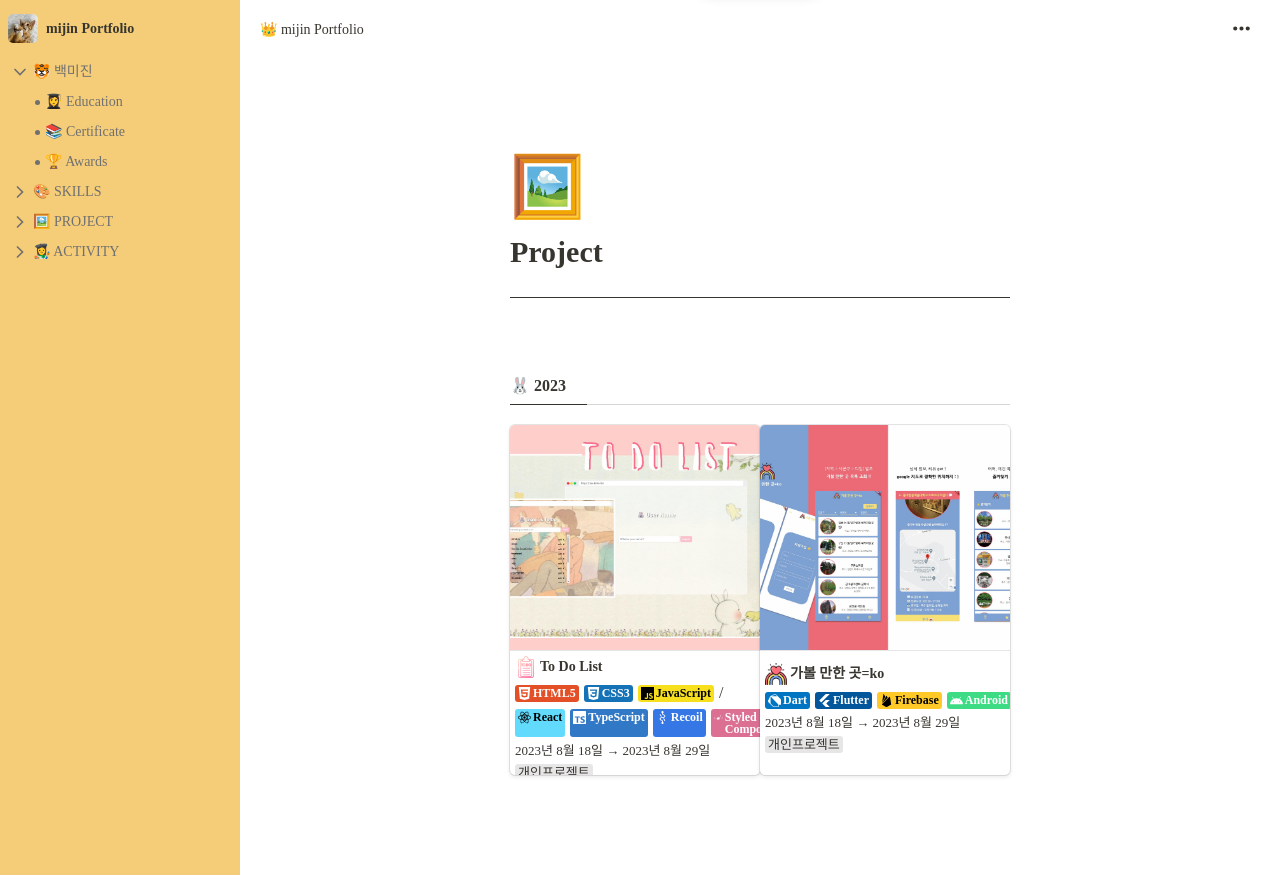
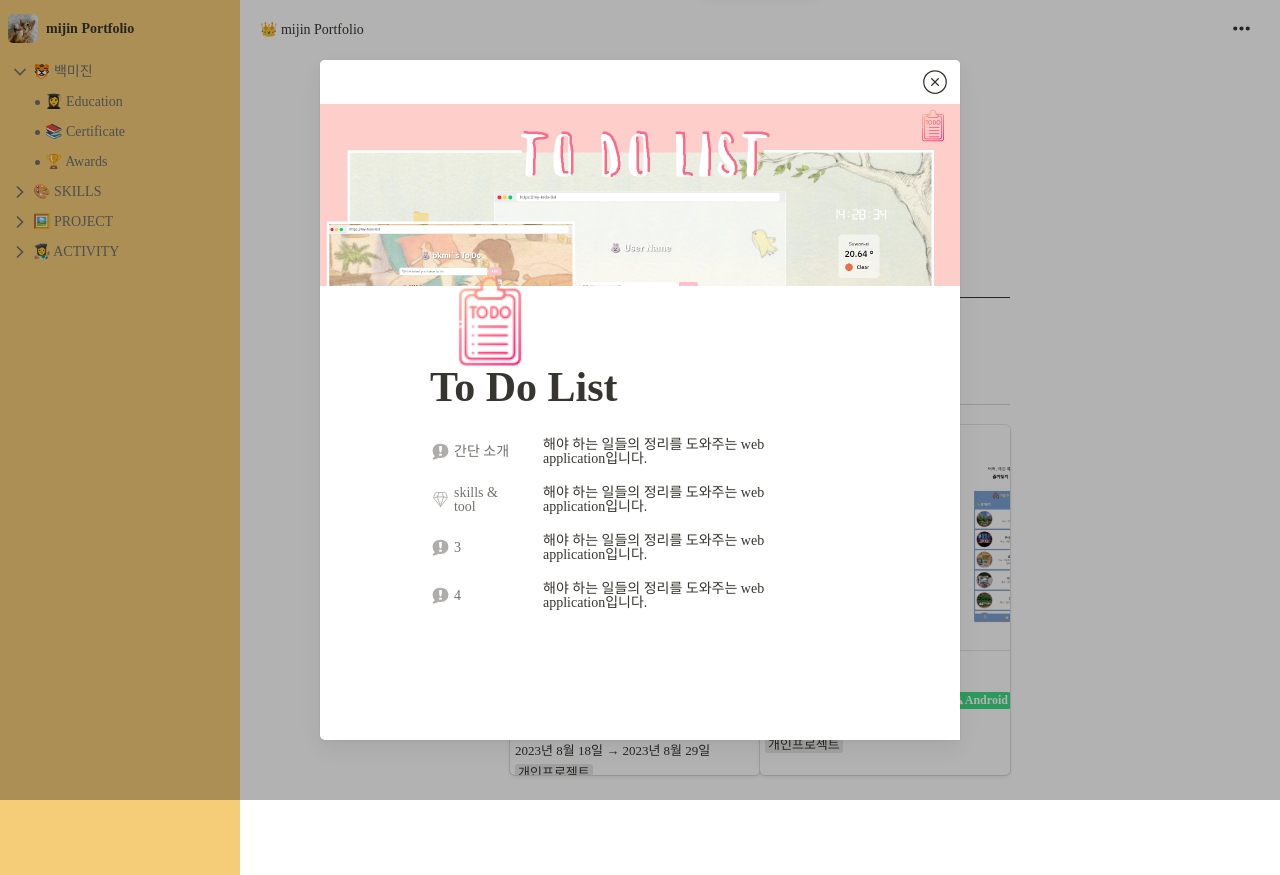
Before and after one commit to mijinB/pofol_front_react, a React (Create React App) app: page /project in a window 1280 px wide. Both pictures are taken after a click on the element 635 px from the left and 600 px from the top of the page. Built offline with nearby package versions, Linux system fonts and the light colour scheme.

Commit message:
project_modal) project 누르면 모달창 뜨도록 구현 & 윗부분 임시 구현

```diff
--- a/src/screens/Project.tsx
+++ b/src/screens/Project.tsx
@@ -5,6 +5,7 @@ import todoTemplateImage from "../assets/images/todo_template.jpg";
 import todoLogo from "../assets/images/todo_logo.png";
 import koPlaceTemplateImage from "../assets/images/ko_place_template.jpg";
 import koPlaceLogo from "../assets/images/ko_place_logo.png";
+import { useState } from "react";
 
 const Wrapper = styled.div<{ $isFullWidth: boolean }>`
     width: ${(props) => (props.$isFullWidth ? 100 : 50)}%;
@@ -170,12 +171,115 @@ const TemplateTag = styled.span`
     background-color: rgba(15, 15, 15, 0.1);
 `;
 
+const OverLay = styled.div`
+    position: fixed;
+    top: 0;
+    right: 0;
+    bottom: 0;
+    left: 0;
+    background-color: rgba(0, 0, 0, 0.3);
+`;
+
+const ProjectDetailsModal = styled.div`
+    position: absolute;
+    top: 50%;
+    left: 50%;
+    display: grid;
+    grid-template-rows: 44px 1fr 2.5fr;
+    width: 50%;
+    height: 85%;
+    border-top-left-radius: 5px;
+    border-top-right-radius: 5px;
+    border-bottom-left-radius: 5px;
+    background-color: white;
+    box-shadow: rgba(15, 15, 15, 0.016) 0px 0px 0px 1px, rgba(15, 15, 15, 0.03) 0px 3px 6px,
+        rgba(15, 15, 15, 0.06) 0px 9px 24px;
+    transform: translate(-50%, -50%);
+    overflow: hidden;
+    > img {
+        position: absolute;
+        top: 216px;
+        left: 125px;
+    }
+`;
+
+const ModalHeader = styled.div`
+    display: flex;
+    justify-content: flex-end;
+    align-items: center;
+    padding-right: 10px;
+    background-color: white;
+    > svg {
+        cursor: pointer;
+        &:hover {
+            filter: sepia(100%) saturate(6054%) hue-rotate(358deg) brightness(100%) contrast(100%);
+        }
+    }
+`;
+
+const ModalImageContainer = styled.div`
+    overflow: hidden;
+`;
+const ModalImage = styled.img`
+    width: 100%;
+`;
+
+const ModalTextContainer = styled.div`
+    padding: 80px 110px;
+`;
+
+const ModalTitle = styled.h2`
+    font-size: 42px;
+    font-weight: 600;
+`;
+
+const ModalSummaryContainer = styled.div`
+    padding: 30px 0;
+`;
+
+const ModalSummary = styled.div`
+    display: grid;
+    grid-template-columns: 1fr 3.3fr;
+    grid-template-rows: repeat(4, 1fr);
+    gap: 20px;
+`;
+
+const SummaryItemTitle = styled.div`
+    display: flex;
+    align-items: center;
+    gap: 3px;
+    > svg {
+        opacity: 0.4;
+    }
+    > span {
+        font-size: 14px;
+        opacity: 0.7;
+    }
+`;
+
+const SummaryItemContent = styled.div`
+    > p {
+        font-size: 14px;
+    }
+`;
+
+const ModalComment = styled.div``;
+
 interface IProjectProp {
     isFullWidth: boolean;
 }
 
 function Project() {
     const { isFullWidth } = useOutletContext<IProjectProp>();
+
+    const [isProjectDetailsOpen, setIsProjectDetailsOpen] = useState<boolean>(false);
+
+    /**@function toggleDetailsModal
+     * 1. isProjectDetailsOpen(boolean) 변수의 값을 전환한다.
+     */
+    const toggleDetailsModal = () => {
+        setIsProjectDetailsOpen((previous) => !previous);
+    };
 
     return (
         <Wrapper $isFullWidth={isFullWidth}>
@@ -187,7 +291,7 @@ function Project() {
                 </SubDivider>
             </ProjectTitle>
             <ProjectContainer>
-                <ProjectItem>
+                <ProjectItem onClick={toggleDetailsModal}>
                     <TemplateImage src={todoTemplateImage} alt="todo template" />
                     <TemplateTextContainer>
                         <TemplateTitle>
@@ -299,6 +403,113 @@ function Project() {
                         <TemplateTag>개인프로젝트</TemplateTag>
                     </TemplateTextContainer>
                 </ProjectItem>
+                {isProjectDetailsOpen && (
+                    <>
+                        <OverLay onClick={toggleDetailsModal} />
+                        <ProjectDetailsModal>
+                            <ModalHeader>
+                                <svg
+                                    onClick={toggleDetailsModal}
+                                    width="30"
+                                    height="30"
+                                    viewBox="0 0 24 24"
+                                    fill="none"
+                                    xmlns="http://www.w3.org/2000/svg"
+                                >
+                                    <circle cx="12" cy="12" r="9" stroke="#37352F" />
+                                    <path d="M9.00009 14.9997L15.0001 8.99966" stroke="#37352F" />
+                                    <path d="M15 15L9 9" stroke="#37352F" />
+                                </svg>
+                            </ModalHeader>
+                            <ModalImageContainer>
+                                <ModalImage src={todoTemplateImage} alt="todo template" />
+                            </ModalImageContainer>
+                            <img src={todoLogo} alt="todo logo" width={90} />
+                            <ModalTextContainer>
+                                <ModalTitle>To Do List</ModalTitle>
+                                <ModalSummaryContainer>
+                                    <ModalSummary>
+                                        <SummaryItemTitle>
+                                            <svg
+                                                xmlns="http://www.w3.org/2000/svg"
+                                                width="21"
+                                                height="21"
+                                                viewBox="0 0 64 64"
+                                            >
+                                                <defs fill="#37352F" />
+                                                <path
+                                                    d="m32,8c-14.81,0-24,8.43-24,22,0,6.92,2.4,12.49,6.7,16.3l-6.7,6.7,2,3c5.42,0,10.43-1.8,14.45-4.84,2.32.55,4.84.84,7.55.84,14.81,0,24-8.43,24-22s-9.19-22-24-22Zm4,37h-8v-6h8v6Zm0-18l-2,8h-4l-2-8v-12h8v12Z"
+                                                    fill="#37352F"
+                                                />
+                                            </svg>
+                                            <span>간단 소개</span>
+                                        </SummaryItemTitle>
+                                        <SummaryItemContent>
+                                            <p>해야 하는 일들의 정리를 도와주는 web application입니다.</p>
+                                        </SummaryItemContent>
+                                        <SummaryItemTitle>
+                                            <svg
+                                                width="21"
+                                                height="21"
+                                                viewBox="0 0 24 24"
+                                                fill="none"
+                                                xmlns="http://www.w3.org/2000/svg"
+                                            >
+                                                <path
+                                                    d="M12 20L4.6797 10.8496C4.34718 10.434 4.18092 10.2262 4.13625 9.9757C4.09159 9.72524 4.17575 9.47276 4.34407 8.96778L5.0883 6.73509C5.52832 5.41505 5.74832 4.75503 6.2721 4.37752C6.79587 4 7.49159 4 8.88304 4H15.117C16.5084 4 17.2041 4 17.7279 4.37752C18.2517 4.75503 18.4717 5.41505 18.9117 6.73509L19.6559 8.96778C19.8243 9.47276 19.9084 9.72524 19.8637 9.9757C19.8191 10.2262 19.6528 10.434 19.3203 10.8496L12 20ZM12 20L15.5 9M12 20L8.5 9M19.5 10L15.5 9M15.5 9L14 5M15.5 9H8.5M10 5L8.5 9M8.5 9L4.5 10"
+                                                    stroke="#37352F"
+                                                    stroke-linecap="round"
+                                                />
+                                            </svg>
+
+                                            <span>skills & tool</span>
+                                        </SummaryItemTitle>
+                                        <SummaryItemContent>
+                                            <p>해야 하는 일들의 정리를 도와주는 web application입니다.</p>
+                                        </SummaryItemContent>
+                                        <SummaryItemTitle>
+                                            <svg
+                                                xmlns="http://www.w3.org/2000/svg"
+                                                width="21"
+                                                height="21"
+                                                viewBox="0 0 64 64"
+                                            >
+                                                <defs fill="#37352F" />
+                                                <path
+                                                    d="m32,8c-14.81,0-24,8.43-24,22,0,6.92,2.4,12.49,6.7,16.3l-6.7,6.7,2,3c5.42,0,10.43-1.8,14.45-4.84,2.32.55,4.84.84,7.55.84,14.81,0,24-8.43,24-22s-9.19-22-24-22Zm4,37h-8v-6h8v6Zm0-18l-2,8h-4l-2-8v-12h8v12Z"
+                                                    fill="#37352F"
+                                                />
+                                            </svg>
+                                            <span>3</span>
+                                        </SummaryItemTitle>
+                                        <SummaryItemContent>
+                                            <p>해야 하는 일들의 정리를 도와주는 web application입니다.</p>
+                                        </SummaryItemContent>
+                                        <SummaryItemTitle>
+                                            <svg
+                                                xmlns="http://www.w3.org/2000/svg"
+                                                width="21"
+                                                height="21"
+                                                viewBox="0 0 64 64"
+                                            >
+                                                <defs fill="#37352F" />
+                                                <path
+                                                    d="m32,8c-14.81,0-24,8.43-24,22,0,6.92,2.4,12.49,6.7,16.3l-6.7,6.7,2,3c5.42,0,10.43-1.8,14.45-4.84,2.32.55,4.84.84,7.55.84,14.81,0,24-8.43,24-22s-9.19-22-24-22Zm4,37h-8v-6h8v6Zm0-18l-2,8h-4l-2-8v-12h8v12Z"
+                                                    fill="#37352F"
+                                                />
+                                            </svg>
+                                            <span>4</span>
+                                        </SummaryItemTitle>
+                                        <SummaryItemContent>
+                                            <p>해야 하는 일들의 정리를 도와주는 web application입니다.</p>
+                                        </SummaryItemContent>
+                                    </ModalSummary>
+                                    <ModalComment></ModalComment>
+                                </ModalSummaryContainer>
+                            </ModalTextContainer>
+                        </ProjectDetailsModal>
+                    </>
+                )}
                 <ProjectItem>
                     <TemplateImage src={koPlaceTemplateImage} alt="ko place template" />
                     <TemplateTextContainer>
```
